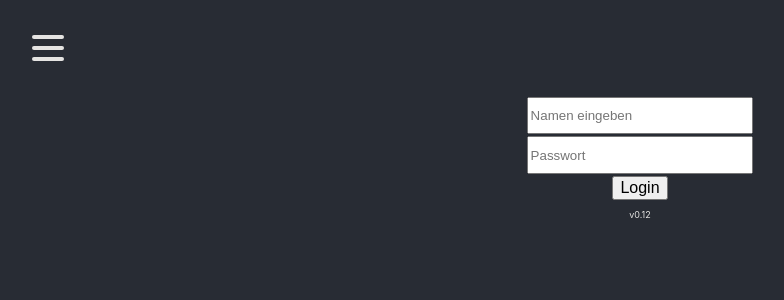
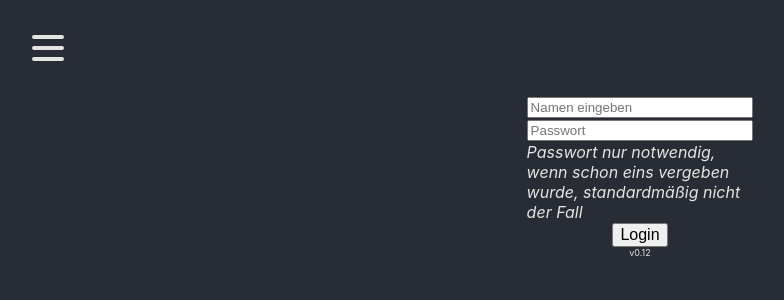
Before and after one commit to Tritolium/spz_planner, a React app: page / in a window 1280 px wide. Shown: the top 300 px of the page, without its empty margins (0-784 px from the left). Built offline with nearby package versions, Linux system fonts and the light colour scheme; no server answers.

Commit message:
Login: add info for password

```diff
--- a/src/components/login/Login.js
+++ b/src/components/login/Login.js
@@ -1,6 +1,8 @@
 import { useCallback } from "react"
 import StyledLogin from "./Login.styled"
 import { sha256 } from "js-sha256"
+
+// TODO: remove password info on 01/12/2024
 
 const Login = (props) => {
 
@@ -15,6 +17,7 @@ const Login = (props) => {
         <StyledLogin onSubmit={sendLogin}>
             <input id="loginname" type="text" placeholder="Namen eingeben"></input>
             <input id="passwd" type="password" placeholder="Passwort" aria-label="Passwort"></input>
+            <i>Passwort nur notwendig, wenn schon eins vergeben wurde, standardmäßig nicht der Fall</i>
             <button type="submit">Login</button>
         </StyledLogin>
     )
--- a/src/components/login/Login.styled.js
+++ b/src/components/login/Login.styled.js
@@ -6,7 +6,7 @@ const StyledLogin = styled.form`
     align-items: center;
 
     max-width: 6cm;
-    max-height: 3cm;
+    max-height: 4cm;
     width: 90vw;
     height: 25vw;
 
```
